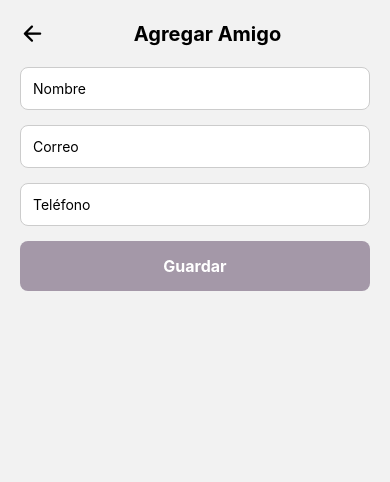
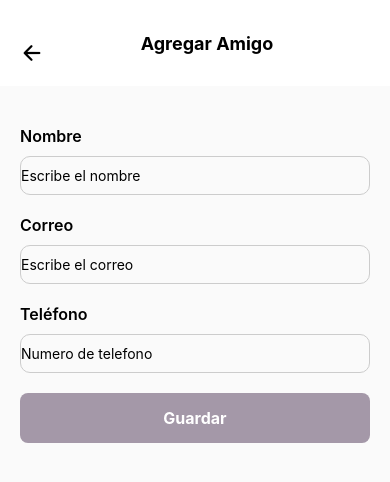
Before and after one commit to AmeliReyesHernandez/App_Expo, a React Native app: screen /CrearAmigos in a window 390 px wide. Shown: the top 482 px of the page. Built offline with nearby package versions, Linux system fonts and the light colour scheme; no server answers.

Commit message:
Agregue estilos al Fomulario

```diff
--- a/components/Amigos.js
+++ b/components/Amigos.js
@@ -98,16 +98,17 @@ const styles = StyleSheet.create({
     borderBottomColor: "#ddd",
   },
   backButton: {
-    marginRight: 10,
-    marginTop: 15
+    flexDirection:"row",
+    marginTop: 15,
+    alignItems:"center"
   },
   navTitle: {
     flex: 1,
     textAlign: "center",
     fontSize: 18,
     fontWeight: "bold",
-    marginTop: 15,
-  },
+    marginTop:15
+},
   amigoCard: {
     flexDirection: "row",
     alignItems: "center",
--- a/components/CrearAmigos.js
+++ b/components/CrearAmigos.js
@@ -27,20 +27,27 @@ export default function CrearAmigos({ navigation }) {
     <View style={styles.container}>
       {/* Navbar */}
       <View style={styles.navbar}>
-        <TouchableOpacity onPress={() => navigation.goBack()}>
-          <Ionicons name="arrow-back" size={25} color="#000" />
+        <TouchableOpacity style={styles.backButton} onPress={() => navigation.goBack()}>
+          <Ionicons name="arrow-back" size={24} color="#000" />
         </TouchableOpacity>
         <Text style={styles.navTitle}>Agregar Amigo</Text>
       </View>
 
       {/* Formulario */}
-      <TextInput placeholder="Nombre" value={nombre} onChangeText={setNombre} style={styles.input} />
-      <TextInput placeholder="Correo" value={correo} onChangeText={setCorreo} keyboardType="email-address" autoCapitalize="none" textContentType="emailAddress" style={styles.input}/>
-      <TextInput placeholder="Teléfono" value={telefono} onChangeText={setTelefono} keyboardType="phone-pad" style={styles.input} />
+            <View style={styles.form}>
+              <Text style={styles.label}>Nombre</Text>
+              <TextInput style={styles.input} placeholder="Escribe el nombre" value={nombre} onChangeText={setNombre} />
+
+              <Text style={styles.label}>Correo</Text>
+              <TextInput style={styles.input} placeholder="Escribe el correo" value={correo} onChangeText={setCorreo} keyboardType="email-address" autoCapitalize="none" />
+
+              <Text style={styles.label}>Teléfono</Text>
+              <TextInput style={styles.input} placeholder="Numero de telefono" value={telefono} onChangeText={setTelefono} keyboardType="phone-pad"/>
 
       <TouchableOpacity style={styles.button} onPress={agregarAmigo}>
         <Text style={styles.buttonText}>Guardar</Text>
       </TouchableOpacity>
+    </View>
     </View>
   );
 }
@@ -48,33 +55,47 @@ export default function CrearAmigos({ navigation }) {
 const styles = StyleSheet.create({
   container: {
     flex: 1,
-    backgroundColor: "#f2f2f2",
-    padding: 20
+    backgroundColor: "#fafafaff",
   },
   navbar: {
     flexDirection: "row",
     alignItems: "center",
-    paddingBottom: 20
+    padding: 20,
+    backgroundColor: "#fff",
   },
   navTitle: {
     flex: 1,
     textAlign: "center",
-    fontSize: 20,
-    fontWeight: "bold"
+    fontSize: 18,
+    fontWeight: "bold" ,
+    maginTop: 15
   },
+  backButton: {
+    marginTop:20,
+    flexDirection: "row",
+    alignItems: "center"
+},
+  form: {
+    padding: 20
+},
+  label: {
+    fontSize: 16,
+    fontWeight: "600",
+    marginTop: 20
+},
   input: {
     borderWidth: 1,
     borderColor: "#ccc",
-    borderRadius: 8,
-    padding: 12,
-    marginBottom: 15,
-    backgroundColor: "#fff",
+    borderRadius: 10,
+    paddingVertical: 10,
+    marginTop: 10,
   },
   button: {
     backgroundColor: "#a498a8ff",
     padding: 15,
     borderRadius: 8,
     alignItems: "center",
+    marginTop:20
   },
   buttonText: {
     color: "#fff",
```
